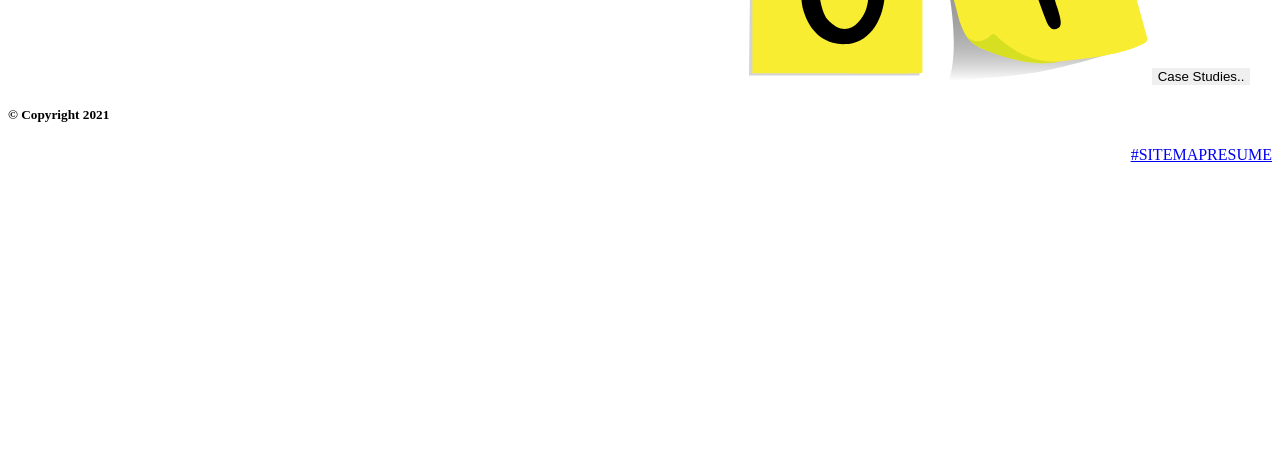
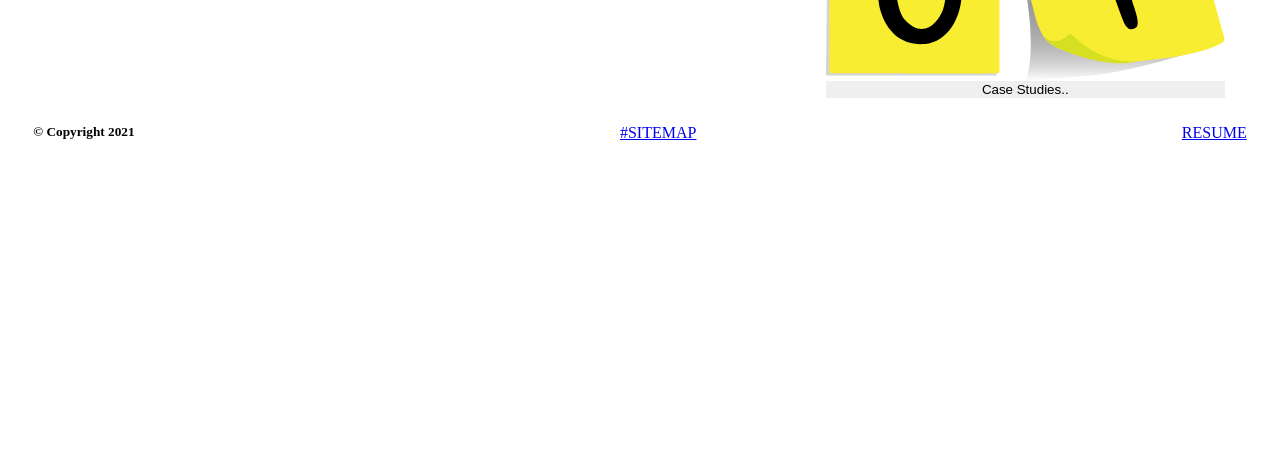
Before and after one commit to YolandeClark/UX_UI_HW17, a plain HTML site: page Index.html in a window 1280 px wide. Shown: the part 339-800 px from the top of the page. Drawn offline with Linux system fonts and the light colour scheme.

Commit message:
Fix
fixing html so it will publish

```diff
--- a/CSS/style.css
+++ b/CSS/style.css
@@ -14,6 +14,11 @@ section {
     display:flex;
     justify-content: space-around;
 }
+.Postit {
+    display: flex;
+    flex-direction: column;
+
+}
 button {
     background-color: none;
     border-style: none;
@@ -22,9 +27,9 @@ footer {
     display: flex;
     flex-direction: row;
     flex-wrap: nowrap;
-    justify-content: flex-end;
-    align-content: space-between;
+    justify-content: space-between;
+    padding: 2% 2% 2% 2% ;
 }
-.h5 {
-     float: left;
-    }
+h5 {
+    margin: 0;
+}
--- a/Index.html
+++ b/Index.html
@@ -2,6 +2,7 @@
 <html>
 <head>
   <link rel="stylesheet" href="CSS/style.css">
+  <meta name="viewport" content="width=device-width, initial-scale=1.0">
 </head>
 <body>
   <nav>
@@ -28,14 +29,12 @@
   </div>
 </section>
 
-<h5>&copy; Copyright 2021</h5>
-
 <footer>
+  <h5>&copy; Copyright 2021</h5>
     <a href="#SITEMAP">#SITEMAP</a>
   <a href="#RESUME">RESUME</a>
 </footer>
 
 
-
 </body>
 </html>
```
